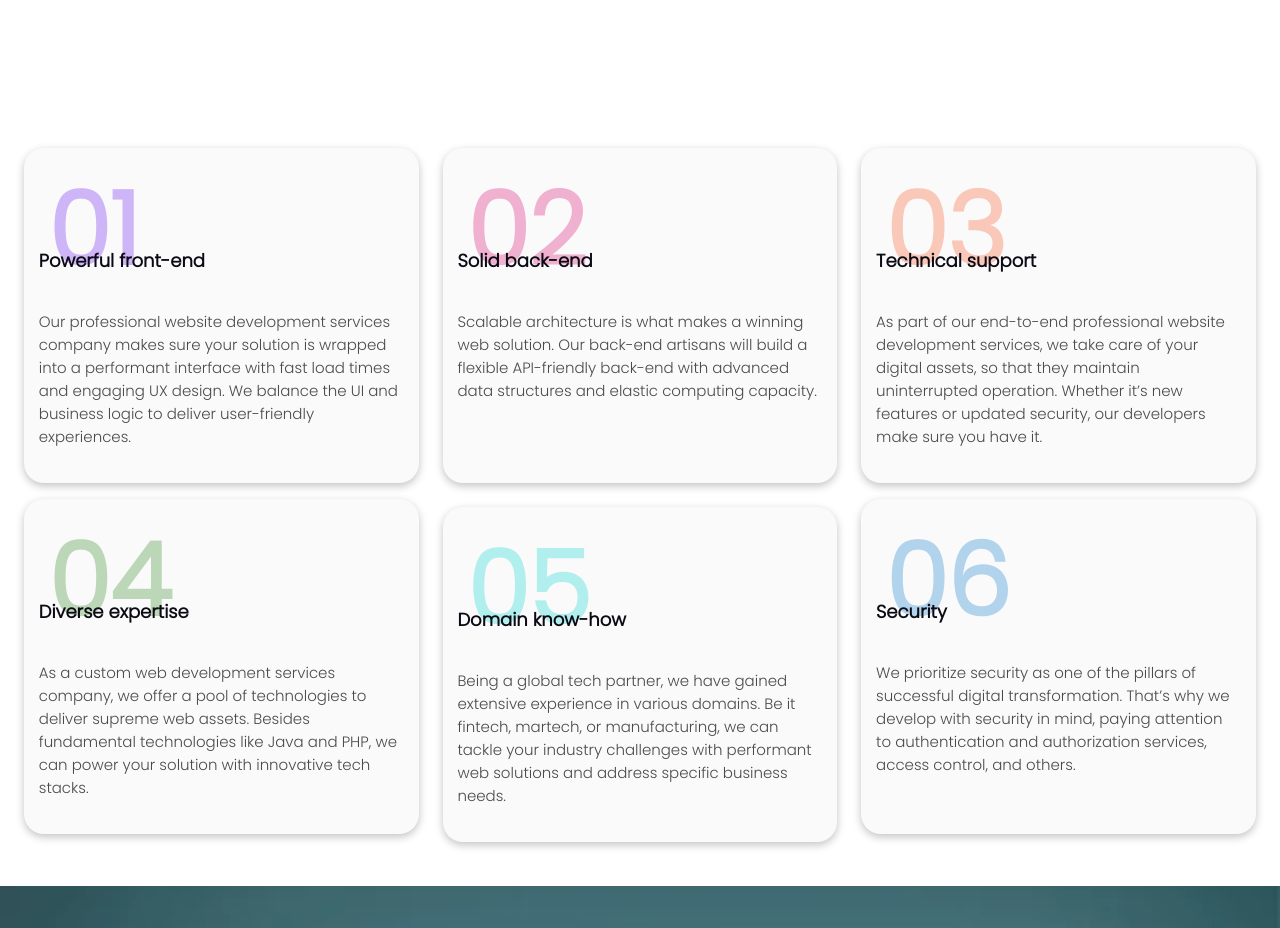
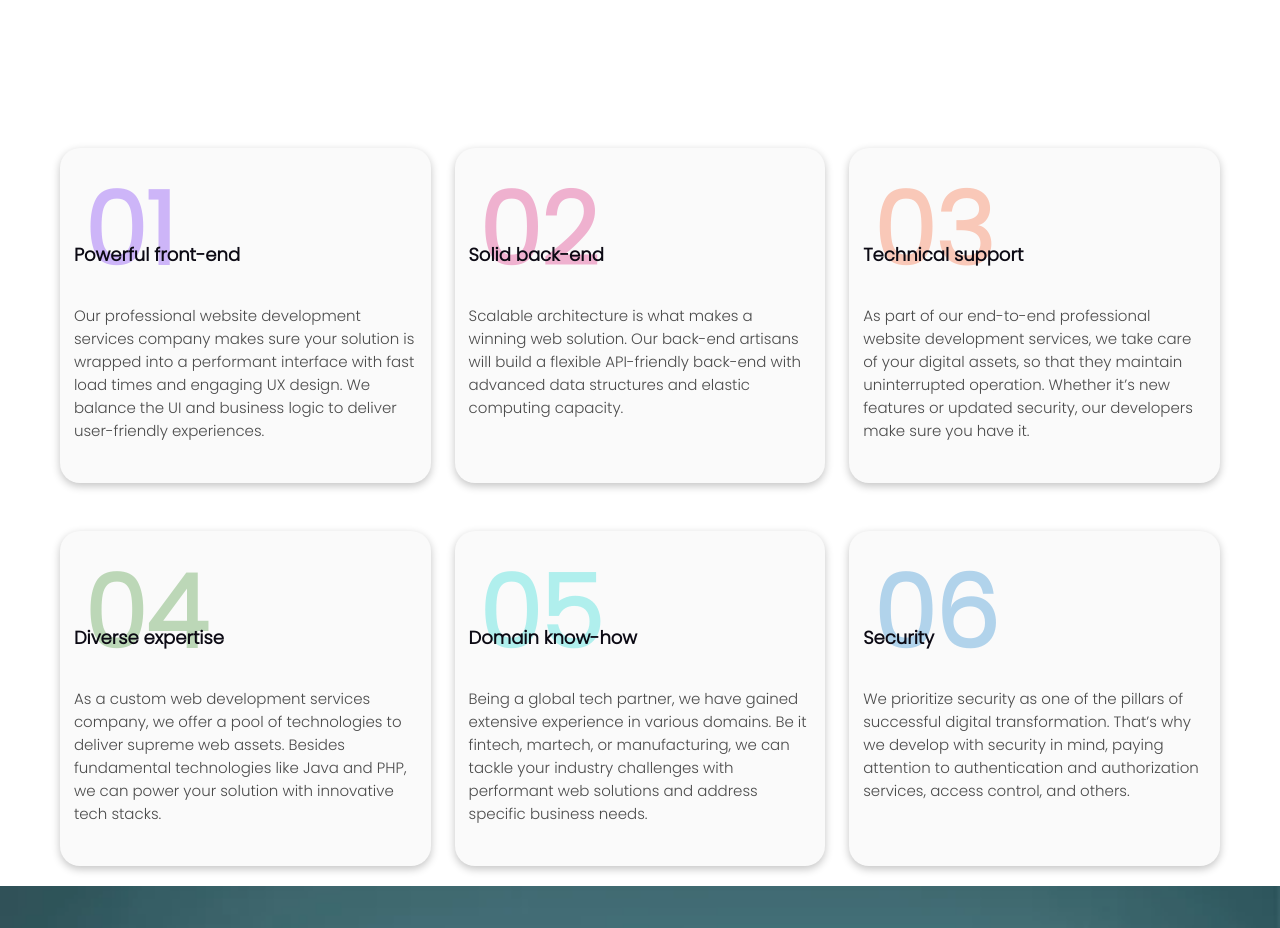
Before and after one commit to mehwishtahir666/devsthunder, a React (Create React App) app: page / in a window 1280 px wide. Shown: the part 2464-3392 px from the top of the page. Built offline with nearby package versions, Linux system fonts and the light colour scheme.

Commit message:
changeing

```diff
--- a/src/components/services2/services2.css
+++ b/src/components/services2/services2.css
@@ -19,6 +19,7 @@
 
 .services2-banner {
     height: max-content;
+    padding: 0 60px !important;
 }
 
 .services2-col1 {
@@ -65,7 +66,11 @@
     line-height: 23px;
     color: #4b4b4b;
 }
-
+ @media screen and (max-width:1075px) {
+    .services2-banner {
+        padding: 15px !important;
+    }
+ }
 @media screen and (max-width:572px) {
     .benefits-of-services2__block {
         margin-top: 19%;
--- a/src/components/services2/services2.jsx
+++ b/src/components/services2/services2.jsx
@@ -5,7 +5,7 @@ const Services2 = () => {
         <>
             <div className="container-fluid  p-lg-4 w-100 services2-banner">
                 <div className="row services2-row1 h-auto">
-                    <div className=" services2-col12 col-12 col-sm-6 col-lg-4 m-auto mt-4 ">
+                    <div className=" services2-col12 col-12 col-sm-6 col-lg-4 m-auto mt-5 ">
                         <div className="services2-col1  ">
                             <span className="services2-col1-number " style={{ color: "#C9AEF8" }}>01</span>
                             <div className="benefits-of-services2__block ">
@@ -16,7 +16,7 @@ const Services2 = () => {
                     </div>
 
 
-                    <div className="services2-col12 col-12 col-sm-6 col-lg-4 m-auto mt-4">
+                    <div className="services2-col12 col-12 col-sm-6 col-lg-4 m-auto mt-5">
                     <div className="col services2-col1   ">
                         <span className="services2-col1-number " style={{ color: "#EEAACB" }}>02</span>
                         <div className="benefits-of-services2__block ">
@@ -26,7 +26,7 @@ const Services2 = () => {
                     </div>
                     </div>
 
-                    <div className="services2-col12 col-12 col-sm-6 col-lg-4   m-auto mt-4 ">
+                    <div className="services2-col12 col-12 col-sm-6 col-lg-4   m-auto mt-5 ">
                     <div className="col services2-col1  ">
                         <span className="services2-col1-number " style={{ color: "#F9C3B1" }}>03</span>
                         <div className="benefits-of-services2__block ">
@@ -36,7 +36,7 @@ const Services2 = () => {
                     </div>
                     </div>
 
-                    <div className="services2-col12 col-12 col-sm-6 m-auto mt-3 col-lg-4">
+                    <div className="services2-col12 col-12 col-sm-6 m-auto mt-5 col-lg-4">
                     <div className="col services2-col1   ">
                         <span className="services2-col1-number " style={{ color: "#B6D4B0" }}>04</span>
                         <div className="benefits-of-services2__block ">
@@ -47,7 +47,7 @@ const Services2 = () => {
                     </div>
 
 
-                    <div className="services2-col12 col-12 col-sm-6 m-auto col-lg-4 mt-4">
+                    <div className="services2-col12 col-12 col-sm-6 m-auto col-lg-4 mt-5">
                     <div className="col services2-col1  ">
                         <span className="services2-col1-number " style={{ color: "#A9EEEC" }}>05</span>
                         <div className="benefits-of-services2__block ">
@@ -57,7 +57,7 @@ const Services2 = () => {
                     </div>
                     </div>
 
-                    <div className="services2-col12 col-12 col-sm-6 m-auto mt-3  col-lg-4">
+                    <div className="services2-col12 col-12 col-sm-6 m-auto mt-5  col-lg-4">
                     <div className="col services2-col1   ">
                         <span className="services2-col1-number " style={{ color: "#AACFEA" }}>06</span>
                         <div className="benefits-of-services2__block ">
```
